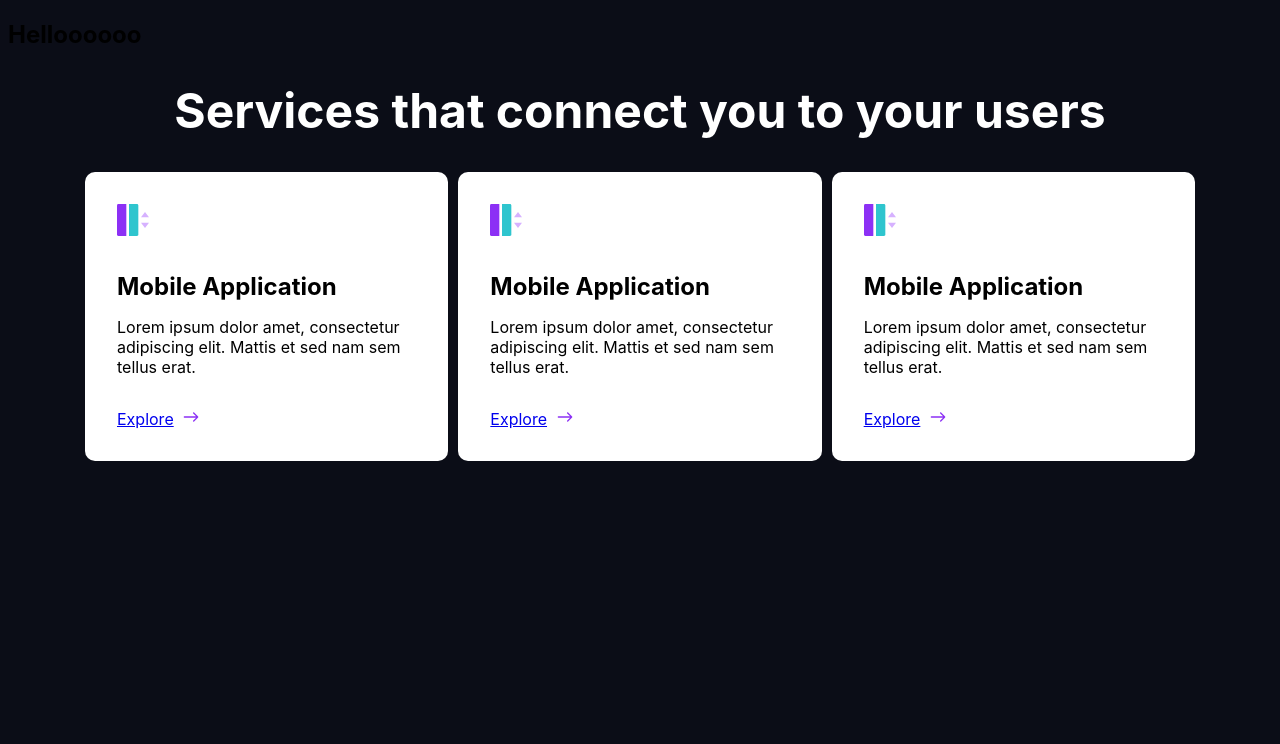
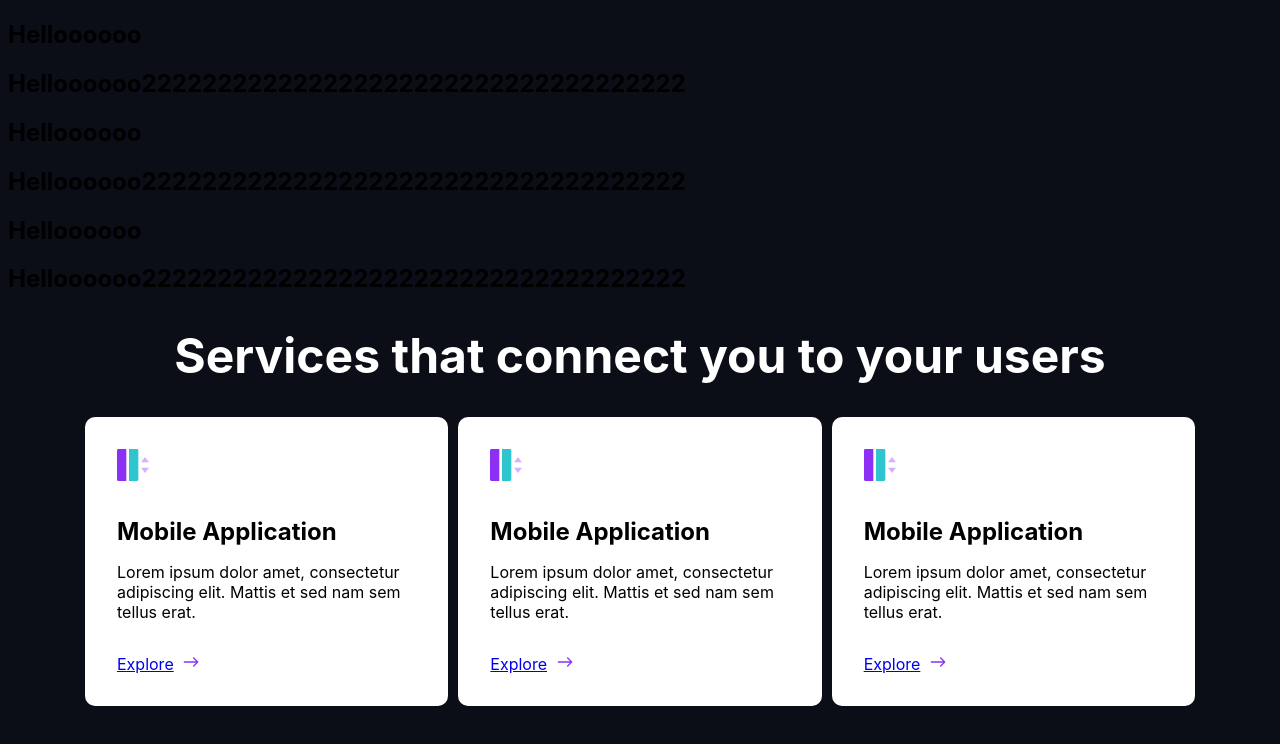
Before and after one commit to kienl194/FrontEnd-101, a plain HTML site: page 02/index.html in a window 1280 px wide. Drawn offline with Linux system fonts and the light colour scheme.

Commit message:
ghi chú

```diff
--- a/02/index.html
+++ b/02/index.html
@@ -9,6 +9,11 @@
 </head>
 <body>
     <h2>Helloooooo</h2>
+    <h2>Helloooooo222222222222222222222222222222222222</h2>
+    <h2>Helloooooo</h2>
+    <h2>Helloooooo222222222222222222222222222222222222</h2>
+    <h2>Helloooooo</h2>
+    <h2>Helloooooo222222222222222222222222222222222222</h2>
     <h1>Services that connect you to your users</h1>
     <div class="box">
 
```
